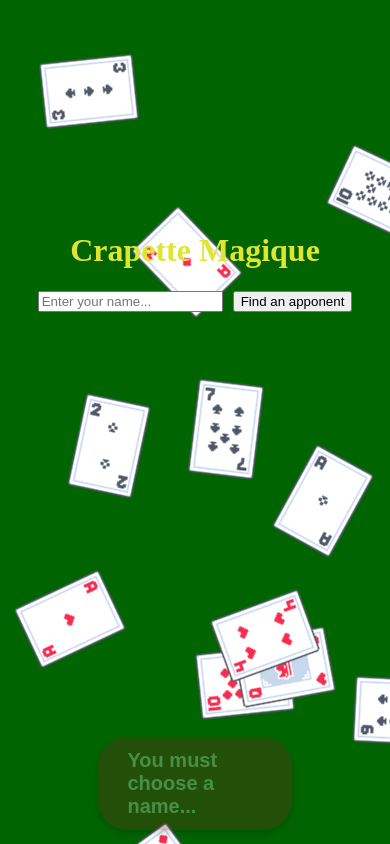
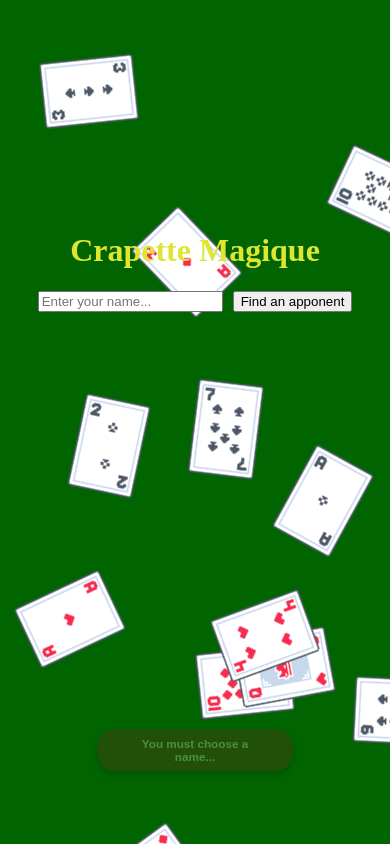
Before and after one commit to jeanduddd/CrapetteMagique, a React (Vite) app in the folder frontend/: page / in a window 390 px wide. Both pictures are taken after a click on the button "Find an apponent". Built offline with nearby package versions, Linux system fonts and the light colour scheme; what mobile-drag-drop would draw is missing.

Commit message:
feat : make the error messages responsive

```diff
--- a/frontend/src/App.tsx
+++ b/frontend/src/App.tsx
@@ -187,6 +187,10 @@ export default function App() {
     setView("MENU");
   };
 
+  const fontSize = Math.min(height, width) * 0.03
+  const paddingVert = Math.min(height, width) * 0.02
+  const paddingHor = Math.min(height, width) * 0.06
+
   return (
     <>
       {
@@ -205,15 +209,15 @@ export default function App() {
               errorVisible === false
                 ? "opacity 3s ease-in-out"
                 : "opacity 0.2s ease-out",
-
+            textAlign: 'center',
             color: "#FFFFFF",
             backgroundColor: "#7F1D1D",
-            padding: "12px 30px",
-            borderRadius: "30px", // changer le style ici pour faire +ou moins grand
+            padding: `${paddingVert}px ${paddingHor}px`,
+            borderRadius: "1.5em",
             boxShadow: "0 4px 6px rgba(0,0,0,0.5)",
             fontWeight: "bold",
             fontFamily: "sans-serif",
-            fontSize: 20,
+            fontSize: fontSize,
           }}
         >
           {errorMessage}
```
